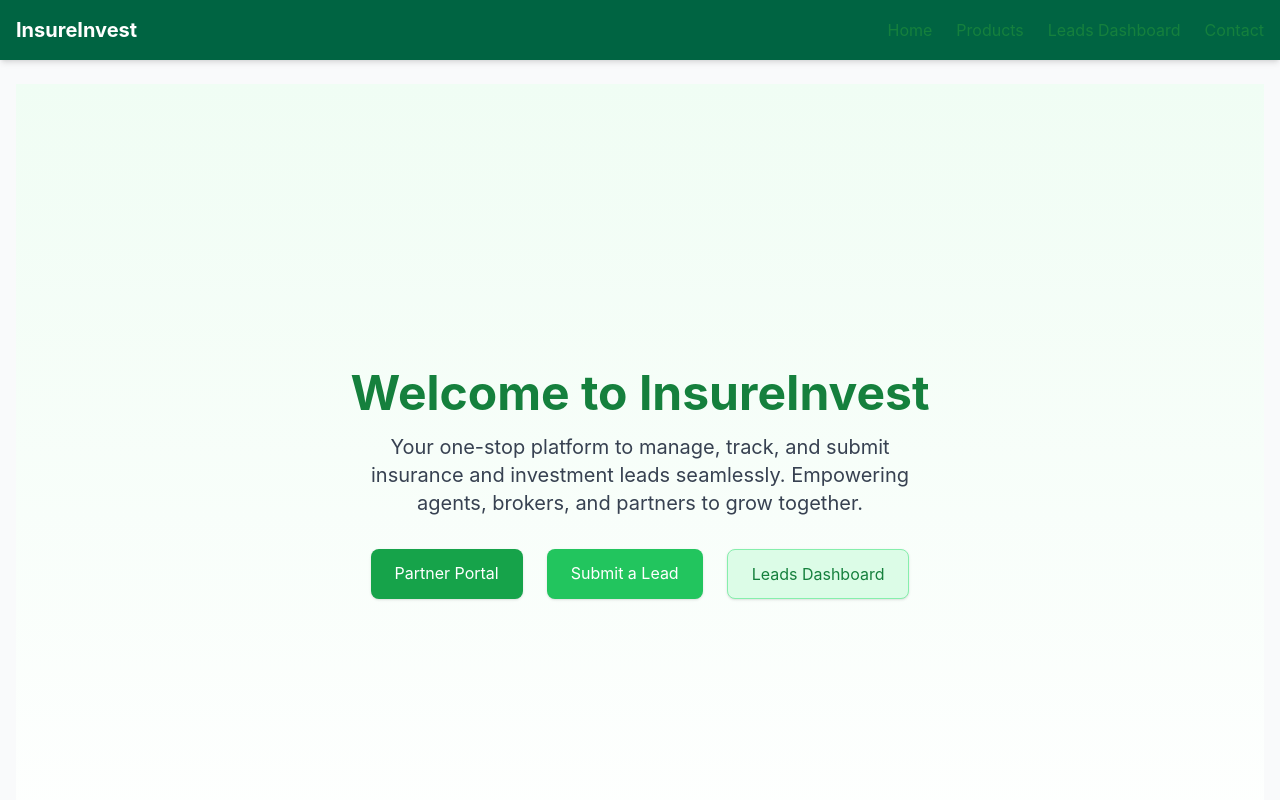
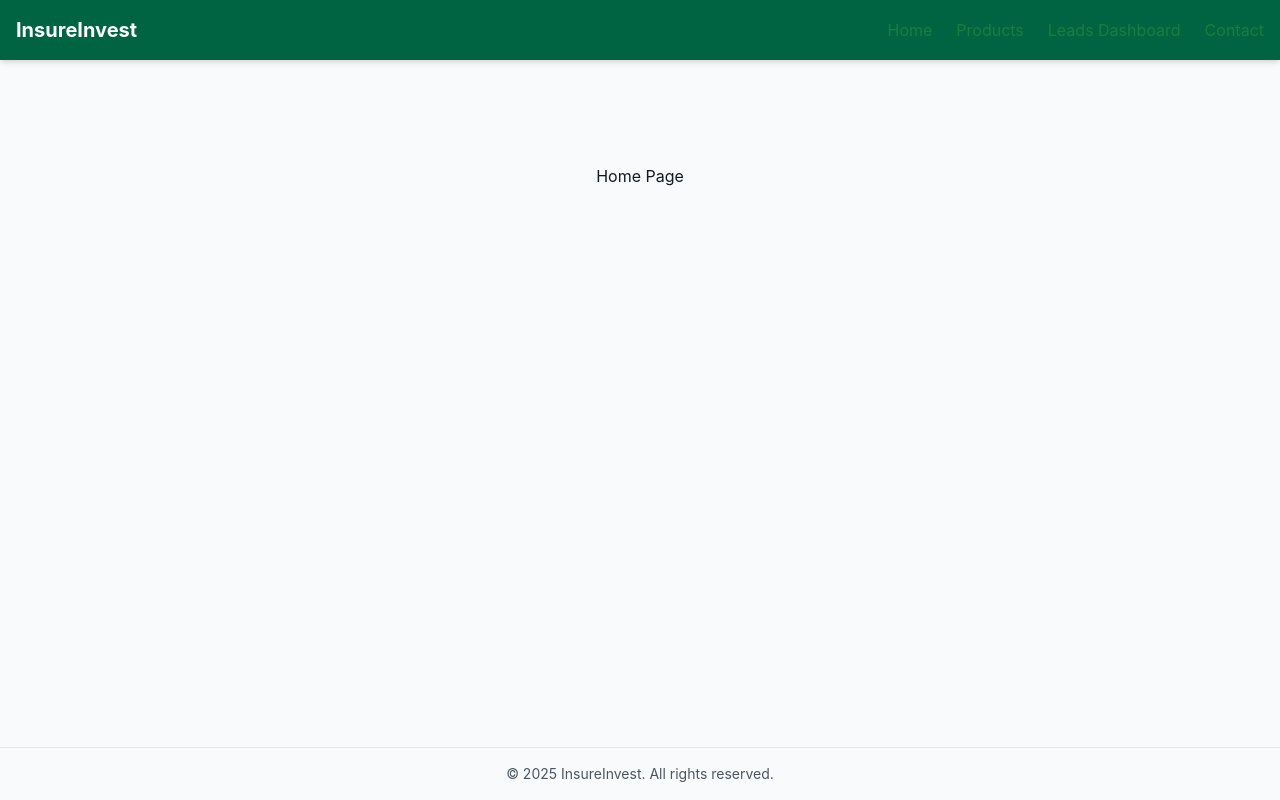
Before and after one commit to ew-prog/insure-invest-frontend, a React (Vite) app: page / in a window 1280 px wide. Shown: the top 800 px of the page. Built offline with nearby package versions, Linux system fonts and the light colour scheme.

Commit message:
Update App.jsx

```diff
--- a/src/App.jsx
+++ b/src/App.jsx
@@ -1,22 +1,26 @@
-import React from 'react'
-import { BrowserRouter as Router, Routes, Route, Navigate } from 'react-router-dom'
-import Navbar from './Navbar'
-import Home from './Home'
-import InsurancePage from './InsuranceMenu' // <--- updated
-import PartnerPortal from './PartnerPortal'
-import LeadsDashboard from './LeadsDashboard'
-import Login from './Login'
+import React from 'react';
+import { BrowserRouter as Router, Routes, Route, Navigate } from 'react-router-dom';
+import Navbar from './Navbar';
 
+// Placeholder components – replace with real ones later
+const Home = () => <div className="text-center py-20">Home Page</div>;
+const InsurancePage = () => <div className="text-center py-20">Insurance Menu</div>;
+const PartnerPortal = () => <div className="text-center py-20">Partner Portal</div>;
+const LeadsDashboard = () => <div className="text-center py-20">Leads Dashboard</div>;
+const Login = () => <div className="text-center py-20">Login Page</div>;
+
+// AuthRoute wrapper
 function AuthRoute({ children }) {
-  return localStorage.getItem('token') ? children : <Navigate to="/login" />
+  return localStorage.getItem('token') ? children : <Navigate to="/login" />;
 }
 
-function App() {
+export default function App() {
   return (
     <Router>
-      <div className="min-h-screen bg-gray-50 text-gray-900">
+      <div className="min-h-screen bg-gray-50 text-gray-900 flex flex-col">
         <Navbar />
-        <div className="container mx-auto px-4 py-6">
+
+        <div className="container mx-auto px-4 py-6 flex-grow">
           <Routes>
             <Route path="/" element={<Home />} />
             <Route path="/insurance" element={<InsurancePage />} />
@@ -39,12 +43,11 @@ function App() {
             />
           </Routes>
         </div>
+
         <footer className="text-center py-4 border-t mt-8 text-sm text-gray-600">
           © 2025 InsureInvest. All rights reserved.
         </footer>
       </div>
     </Router>
-  )
+  );
 }
-
-export default App
```
